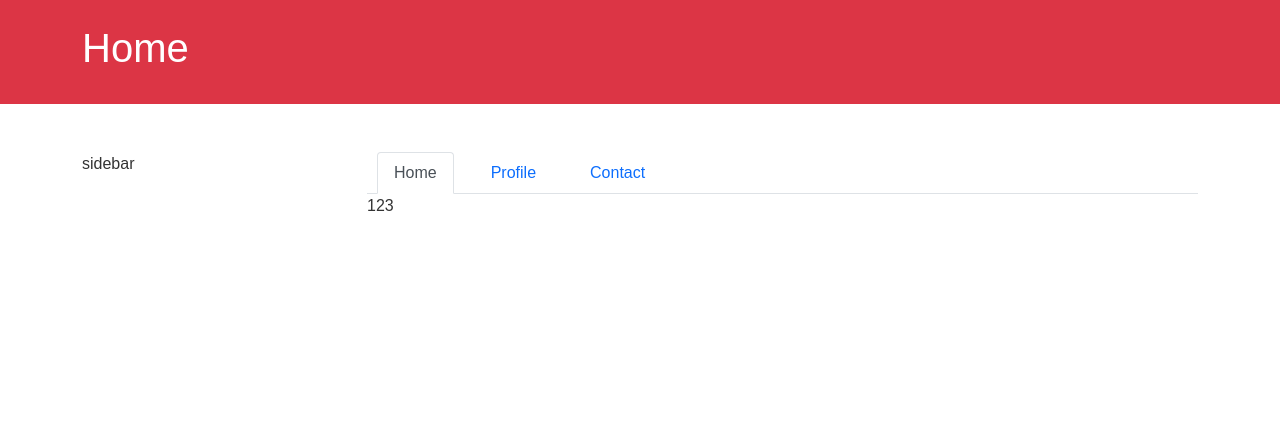
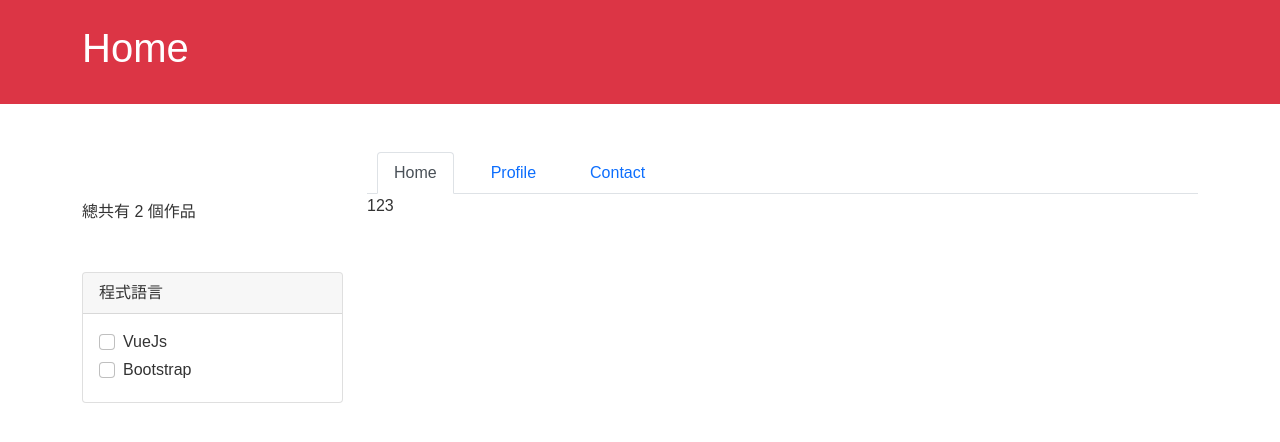
Before and after one commit to mukiwu/frontend-exercise, a Vue app: page / in a window 1280 px wide. Shown: the top 442 px of the page. Built offline with nearby package versions, Linux system fonts and the light colour scheme.

Commit message:
側邊欄架構

```diff
--- a/src/components/Sidebar.vue
+++ b/src/components/Sidebar.vue
@@ -1,6 +1,25 @@
 <template>
   <div>
-    sidebar
+    <p class="my-5">總共有 2 個作品</p>
+    <div class="card">
+      <div class="card-header">
+        程式語言
+      </div>
+      <div class="card-body">
+        <div class="form-check mb-1">
+          <input class="form-check-input" type="checkbox" value="" id="vueCheck">
+          <label class="form-check-label" for="vueCheck">
+            VueJs
+          </label>
+        </div>
+        <div class="form-check mb-1">
+          <input class="form-check-input" type="checkbox" value="" id="bootstrapCheck">
+          <label class="form-check-label" for="bootstrapCheck">
+            Bootstrap
+          </label>
+        </div>
+      </div>
+    </div>
   </div>
 </template>
 
```
